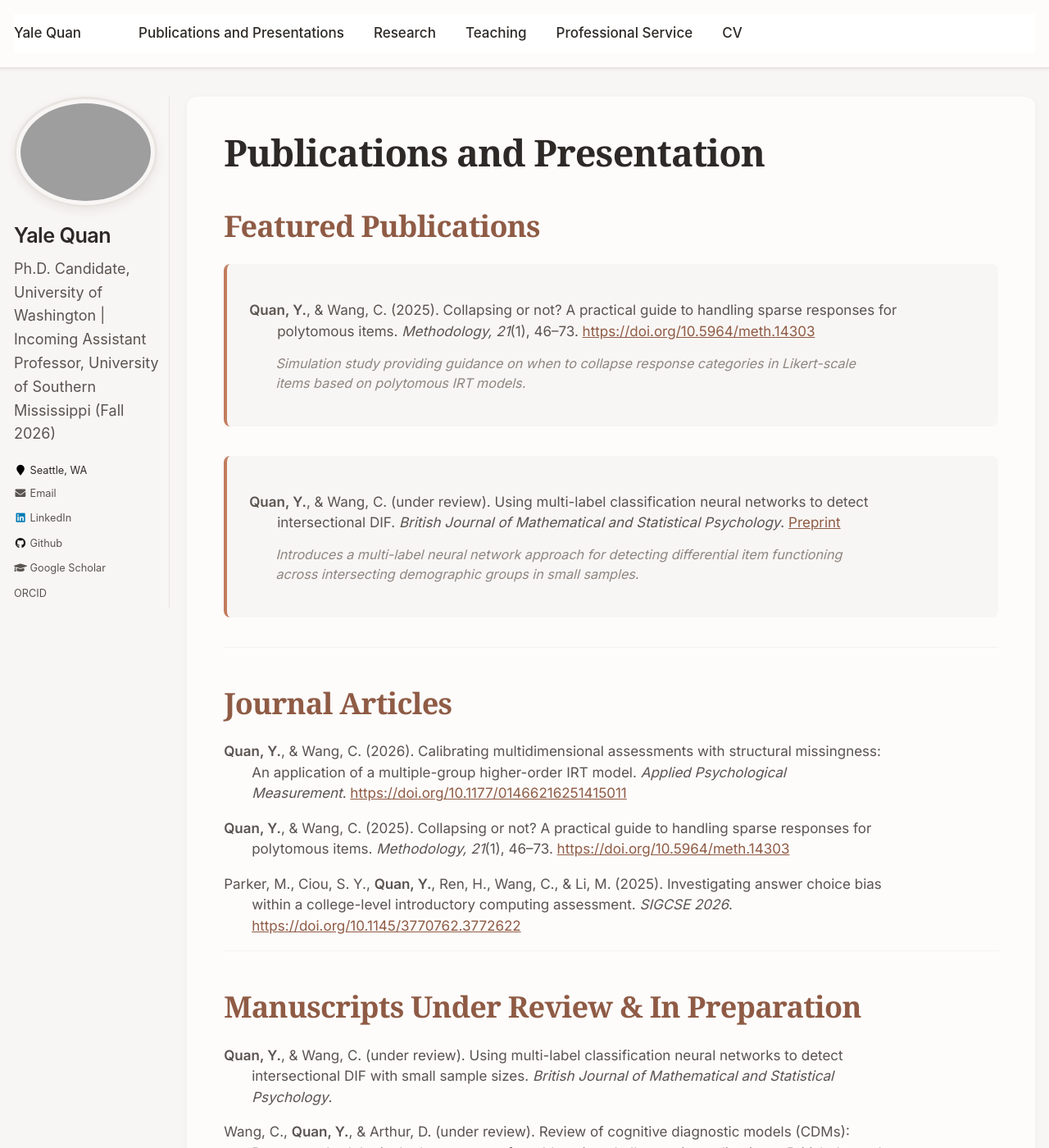
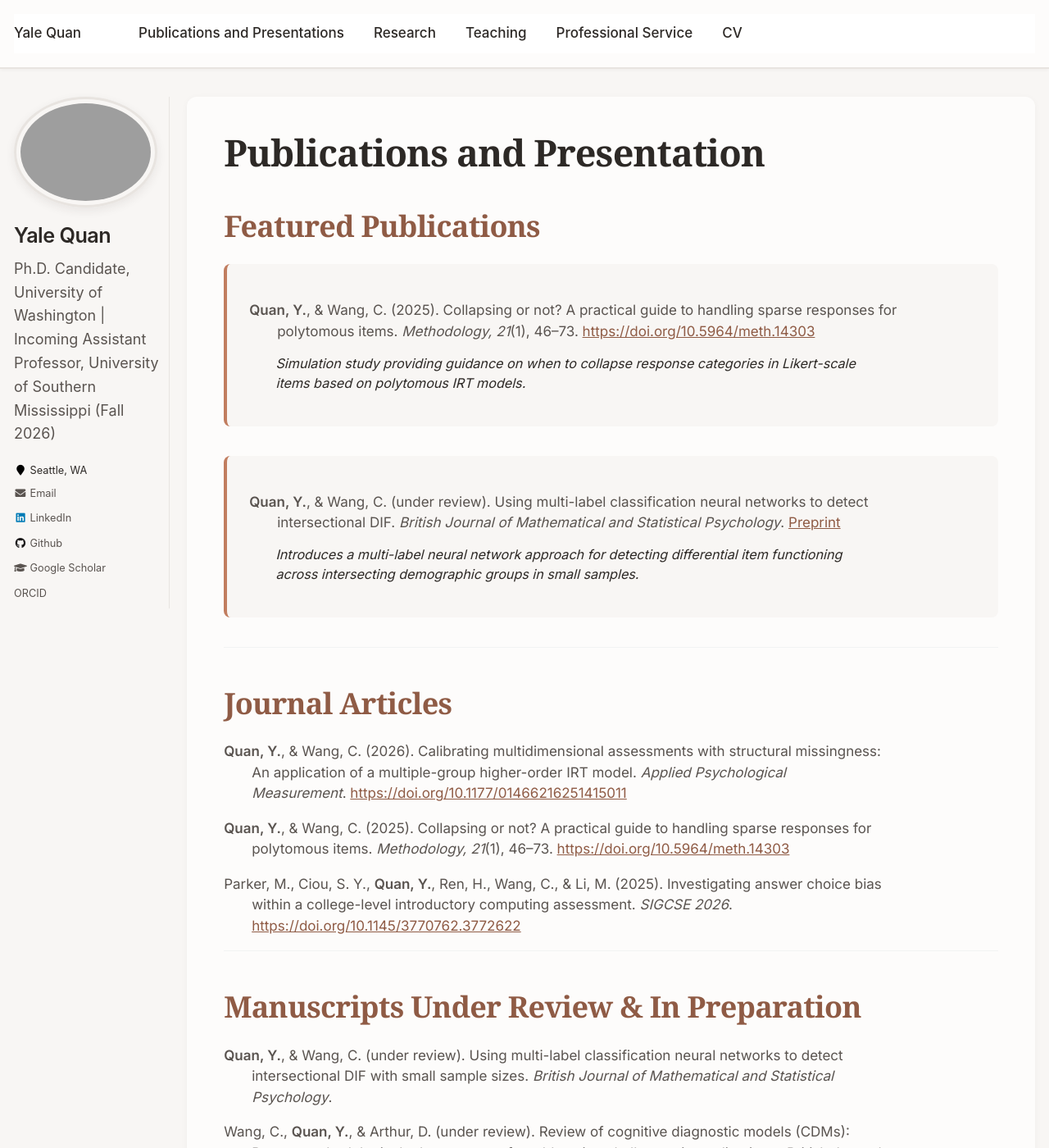
Before and after one commit to yalequan/yalequan.github.io, a Jekyll site: the page built from _pages/publications_and_presentations.md, in a window 1280 px wide and 1400 px high. Shown: the whole window at 82% size. Built offline with Jekyll 4.4.1, drawn with Linux system fonts in a browser that asks for light colours.

Commit message:
Updated font colors

```diff
--- a/assets/css/custom-redesign.css
+++ b/assets/css/custom-redesign.css
@@ -325,6 +325,6 @@ html {
   margin-top: 0.25rem;
   margin-bottom: 0.75rem;
   font-size: 0.95em;
-  color: var(--text-muted);
+  color: var(--text-color);
   line-height: 1.5;
 }
```
Also changed, not shown: _pages/research.md (+1 -1 lines).
